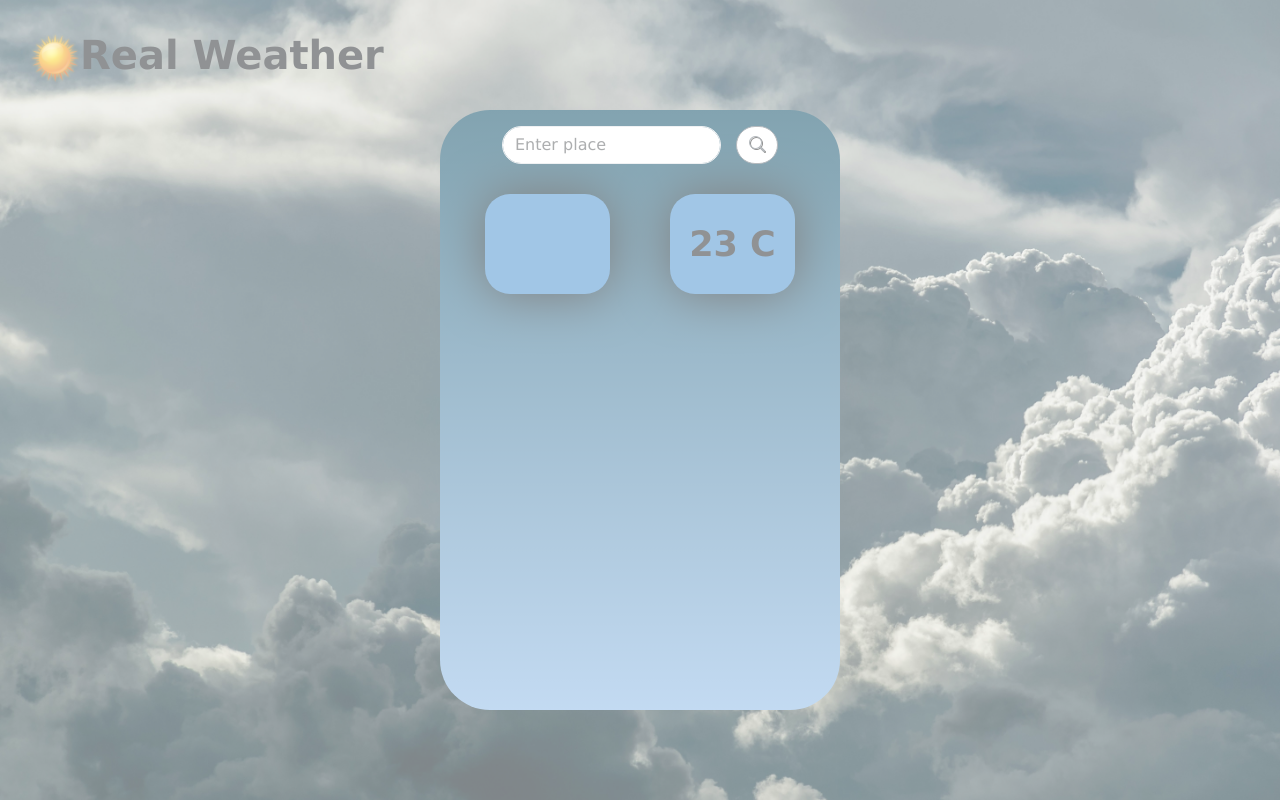
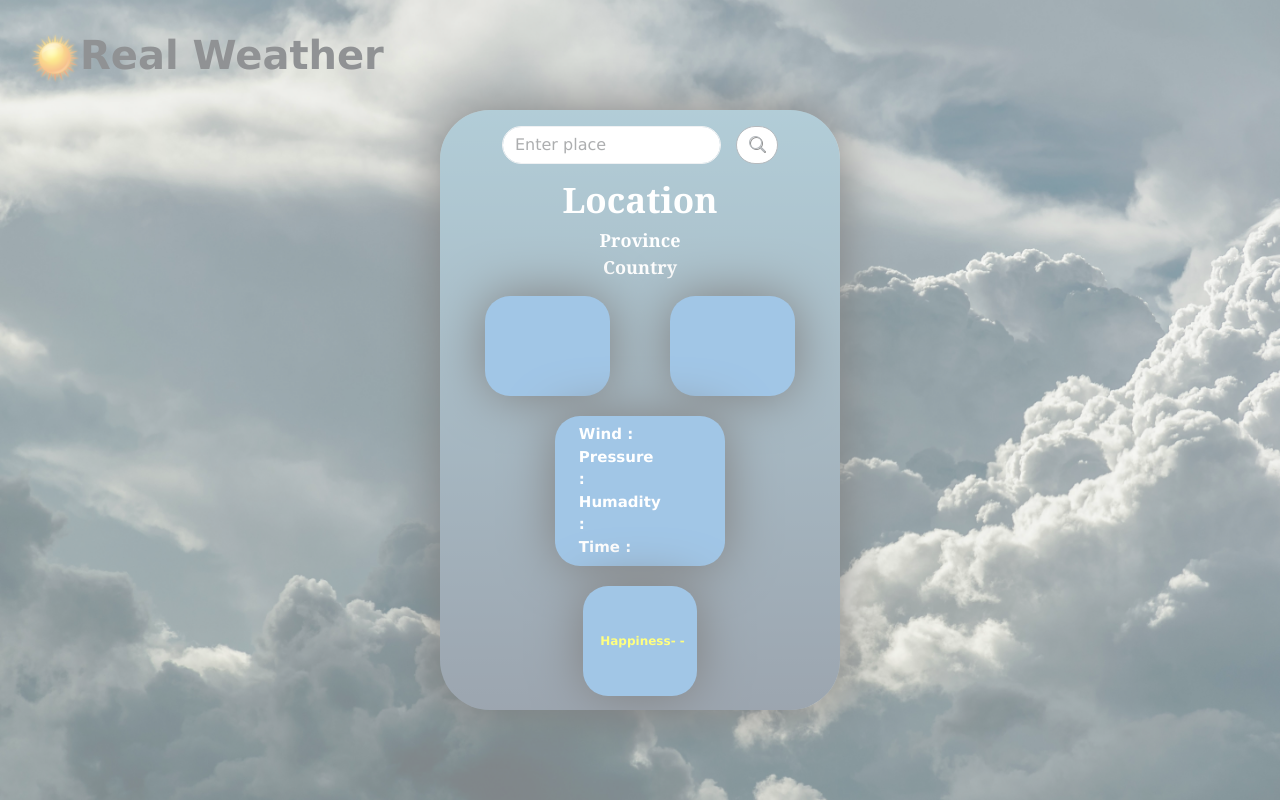
Before and after one commit to Dinuk1994/weather-app, a React (Vite) app: page / in a window 1280 px wide. Built offline with nearby package versions, Linux system fonts and the light colour scheme.

Commit message:
Quotes Added

```diff
--- a/src/Contents/Detail.css
+++ /dev/null
@@ -1,58 +0,0 @@
-body {
-    display: flex;
-    justify-content: center;
-    justify-items: center;
-    margin-top: 25px;
-    border-radius: 50px;
-}
-
-.detail {
-    background: linear-gradient(to bottom, hsl(197, 90%, 20%), #86b5e4);
-    margin-top: 25px;
-    width: 400px;
-    height: 600px;
-    justify-items: center;
-    justify-self: center;
-    border-radius: 50px;
-    justify-content: center;
-    justify-items: center;
-}
-
-.input-container {
-    position: relative;
-  }
-
-
-.text{
-    display: flex;
-    width: 125px;
-    height:100px;
-    font-size: 35px;
-    background-color: rgb(66, 140, 205);
-    box-shadow: 50px;
-    border-radius: 25px;
-    margin-top: 30px;
-    margin-left: 30px;
-    margin-right: 30px;
-    justify-content: center;
-    justify-items: center;
-    align-items: center;
-    box-shadow: 0px 0px 50px rgba(0, 0, 0, 1);
-}
-
-
-.search{
-    display: flex;
-   justify-content: center;
-   justify-items: center;
-}
-
-.btn {
-    text-shadow: #222222 1px 1px 0;
-    margin-left: 15px !important;
-}
-
-
-.btn:hover {
-    background: rgb(0, 0, 0) !important;
-}
--- a/src/Contents/Detail.tsx
+++ /dev/null
@@ -1,62 +0,0 @@
-import React, { useEffect, useState } from 'react';
-import AOS from 'aos';
-import 'aos/dist/aos.css';
-import '../Contents/Detail.css';
-import 'bootstrap/dist/css/bootstrap.min.css';
-import 'bootstrap-icons/font/bootstrap-icons.css';
-
-const Detail = () => {
-  let[location , setLocation] = useState('');
-  let[temperature , setTemperature] = useState('');
-
-  useEffect(() => {
-    AOS.init({ once: true });
-  }, []);
-
-  const handleSubmit =(event:any)=>{
-      event.preventDefault();
-      var requestOption  = {
-        method : 'GET'
-      }
-
-      fetch(`http://api.weatherapi.com/v1/current.json?key=de074b777d7f4469891121415240803&q=${location}`,requestOption)
-      .then(response => response.json())
-      .then(result => {
-        console.log(result)
-        setTemperature(result.current.temp_c + " °C")
-      }
-
-      )
-  }
-  return (
-    <div>
-      <form onSubmit={handleSubmit}>
-        <div className='' data-aos="zoom-in-down">
-          <label className='detail' htmlFor="">
-            <div className="container col-9">
-              <div className="input-group mt-3 ">
-                <input
-                  type="text"
-                  className="form-control rounded-5"
-                  placeholder="Enter place"
-                  aria-label="Enter place"
-                  aria-describedby="button-addon2"
-                  value={location}
-                  onChange={e => setLocation(e.target.value)}
-                />
-                <button className=" btn-outline-secondary bg-white rounded-5 btn" type="submit"><i className="bi bi-search"></i></button>
-              </div>
-            </div>
-
-            <div className='d-flex justify-content-between'>
-              <label htmlFor="" className='text' >{temperature}</label>
-              <label htmlFor="" className='text'>23 C</label>
-            </div>
-          </label>
-        </div>
-      </form>
-    </div>
-  );
-};
-
-export default Detail;
--- /dev/null
+++ b/src/Contents/Detail/Detail.css
@@ -0,0 +1,107 @@
+body {
+    display: flex;
+    justify-content: center;
+    justify-items: center;
+    margin-top: 25px;
+    border-radius: 50px;
+}
+
+.detail {
+    background: linear-gradient(to bottom, hsl(197, 32%, 54%), #384b5f);
+    margin-top: 25px;
+    width: 400px;
+    height: 600px;
+    justify-items: center;
+    justify-self: center;
+    border-radius: 50px;
+    justify-content: center;
+    justify-items: center;
+    box-shadow: 0px 0px 50px rgba(0, 0, 0, 5);
+}
+
+.input-container {
+    position: relative;
+  }
+
+
+.text{
+    display: flex;
+    width: 125px;
+    height:100px;
+    font-size: 35px;
+    background-color: rgb(66, 140, 205);
+    box-shadow: 50px;
+    border-radius: 25px;
+    margin-top: 15px;
+    margin-left: 30px;
+    margin-right: 30px;
+    justify-content: center;
+    justify-items: center;
+    align-items: center;
+    box-shadow: 0px 0px 50px rgba(0, 0, 0, 1);
+    color:yellow
+}
+.place{
+    margin-top: 10px;
+    font-size: 35px;
+    font-family: Cambria, Cochin, Georgia, Times, 'Times New Roman', serif;
+    color: white;
+}
+
+.text2{
+    font-size: large;
+    font-family: Cambria, Cochin, Georgia, Times, 'Times New Roman', serif;
+    color: white;
+}
+
+.text3{
+    display: flex;
+    width: 90%;
+    height:150px;
+    font-size: 15px;
+    background-color: rgb(66, 140, 205);
+    box-shadow: 50px;
+    border-radius: 25px;
+    margin-top: 20px;
+    margin-left: 30px;
+    margin-right: 30px;
+    justify-content: center;
+    justify-items: center;
+    align-items: center;
+    box-shadow: 0px 0px 50px rgba(0, 0, 0, 1);
+    color:white
+}
+.text4{
+    display: flex;
+    width: 90%;
+    height:110px;
+    padding-left: 5px;
+    font-size: 12px;
+    background-color: rgb(66, 140, 205);
+    box-shadow: 50px;
+    border-radius: 25px;
+    margin-top: 20px;
+    margin-left: 30px;
+    margin-right: 30px;
+    justify-content: center;
+    justify-items: center;
+    align-items: center;
+    box-shadow: 0px 0px 50px rgba(0, 0, 0, 1);
+    color:yellow
+}
+
+.search{
+    display: flex;
+   justify-content: center;
+   justify-items: center;
+}
+
+.btn {
+    text-shadow: #222222 1px 1px 0;
+    margin-left: 15px !important;
+}
+
+
+.btn:hover {
+    background: rgb(0, 0, 0) !important;
+}
--- /dev/null
+++ b/src/Contents/Detail/Detail.tsx
@@ -0,0 +1,138 @@
+import React, { useEffect, useState } from 'react';
+import AOS from 'aos';
+import 'aos/dist/aos.css';
+import '../Detail/Detail.css'
+import 'bootstrap/dist/css/bootstrap.min.css';
+import 'bootstrap-icons/font/bootstrap-icons.css';
+
+const Detail = () => {
+  let [location, setLocation] = useState('');
+  let [temperature, setTemperature] = useState('');
+  let [place, setPlace] = useState('Location')
+  let [province, setProvince] = useState('Province')
+  let [country, setCountry] = useState('Country')
+  let [condition, setCondition] = useState('')
+  let [wind, setWind] = useState('')
+  let [pressure, setPressure] = useState('')
+  let [humadity, setHumadity] = useState('')
+  let [time, setTime] = useState('')
+  let [quote, setQuote] = useState('Happiness')
+  let [author,setAuthor] = useState('')
+
+  useEffect(() => {
+    AOS.init({ once: true });
+  }, []);
+
+  const handleSubmit = (event: any) => {
+    event.preventDefault();
+
+
+    var requestOption = {
+      method: 'GET'
+    }
+
+    fetch(`http://api.weatherapi.com/v1/current.json?key=de074b777d7f4469891121415240803&q=${location}`, requestOption)
+      .then(response => response.json())
+      .then(result => {
+        console.log(result)
+        setTemperature(result.current.temp_c + " °C")
+        setPlace(result.location.name)
+        setProvince(result.location.region)
+        setCountry(result.location.country)
+        setCondition(result.current.condition.icon)
+        setWind(result.current.wind_kph + " Km/h")
+        setPressure(result.current.pressure_mb + " Pa")
+        setHumadity(result.current.humidity)
+        setTime(result.location.localtime + "")
+        AOS.refresh
+      }
+      )
+
+    const myHeaders = new Headers();
+    myHeaders.append("x-api-key", "WKhXzDDgpPi11hARIyFfPBqVwpzPYrmUc4sBLYQJ")
+
+    var request: {
+      method: string;
+      headers: Headers;
+      redirect: RequestRedirect
+    } = {
+      method: 'GET',
+      headers: myHeaders,
+      redirect: "follow"
+    }
+
+    fetch(`https://api.api-ninjas.com/v1/quotes?category=happiness&apikey=WKhXzDDgpPi11hARIyFfPBqVwpzPYrmUc4sBLYQJ`, request)
+      .then(response => response.json())
+      .then(results => {
+        console.log(results)
+        setQuote(results[0].quote)
+        setAuthor(results[0].author)
+      })
+
+  }
+  return (
+    <div>
+      <form onSubmit={handleSubmit}>
+        <div className='' data-aos="zoom-in-down">
+          <label className='detail' htmlFor="">
+            <div className="container col-9">
+              <div className="input-group mt-3 ">
+                <input
+                  type="text"
+                  className="form-control rounded-5"
+                  placeholder="Enter place"
+                  aria-label="Enter place"
+                  aria-describedby="button-addon2"
+                  value={location}
+                  onChange={e => setLocation(e.target.value)}
+                />
+                <button className=" btn-outline-secondary bg-white rounded-5 btn" type="submit"><i className="bi bi-search"></i></button>
+              </div>
+            </div>
+
+            <div className='d-flex justify-content-evenly place'>
+              <label htmlFor="">{place}</label>
+
+            </div>
+            <div className='d-flex justify-content-evenly text2'>
+              <label htmlFor="">{province}</label>
+            </div>
+            <div className='d-flex justify-content-evenly text2'>
+              <label htmlFor="">{country}</label>
+            </div>
+
+
+            <div className='d-flex justify-content-between'>
+              <label htmlFor="" className='text' >{temperature}</label>
+              <label htmlFor="" className='text'><img src={condition} alt="" /></label>
+            </div>
+
+            <div className='d-flex justify-content-between' >
+              <label htmlFor="" className='text3' >
+                <div className=' container d-flex'>
+                  <div className='container col-8'>
+                    Wind  : <label htmlFor="">{wind}</label><br />
+                    Pressure  : <label htmlFor="">{pressure}</label><br />
+                    Humadity  : <label htmlFor="">{humadity}</label><br />
+                    Time  : <label htmlFor="">{time}</label>
+                  </div>
+                  <div className='container col-7 '></div>
+                </div>
+              </label>
+            </div>
+            <div className='d-flex justify-content-center '>
+              <label htmlFor="" className='text4'>
+                <div className='container'>
+                <label htmlFor="">{quote}</label>
+                <label htmlFor="">- {author} -</label>
+                </div>
+              </label>
+            </div>
+          </label>
+        </div>
+      </form>
+    </div>
+  );
+};
+
+export default Detail;
--- a/src/MainPage/Main.tsx
+++ b/src/MainPage/Main.tsx
@@ -2,7 +2,7 @@ import React from 'react';
 import '../MainPage/Main.css';
 
 import Icon from '../assets/Photos/47314_weather_icon.png';
-import Detail from '../Contents/Detail';
+import Detail from '../Contents/Detail/Detail';
 
 const Main = () => {
     return (
@@ -13,7 +13,7 @@ const Main = () => {
                     <label htmlFor="">Real Weather</label>
                 </div>
                 <div className='div-content'>
-                    <Detail />
+                    <Detail/>
                 </div>
             </div>
         </div>
```
